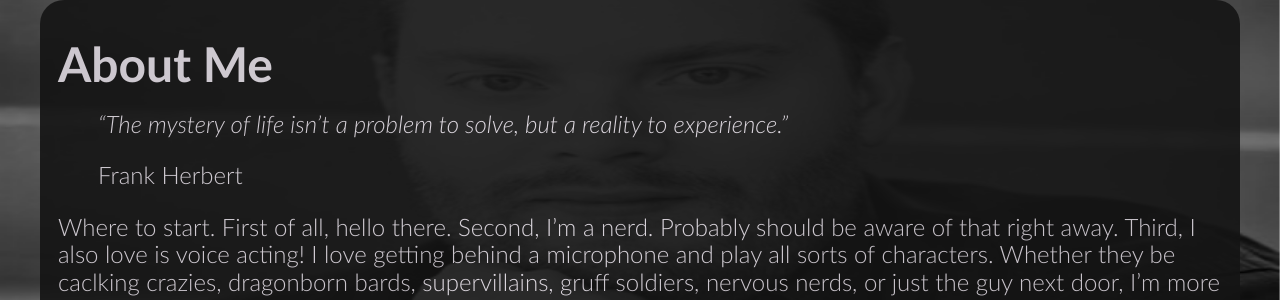
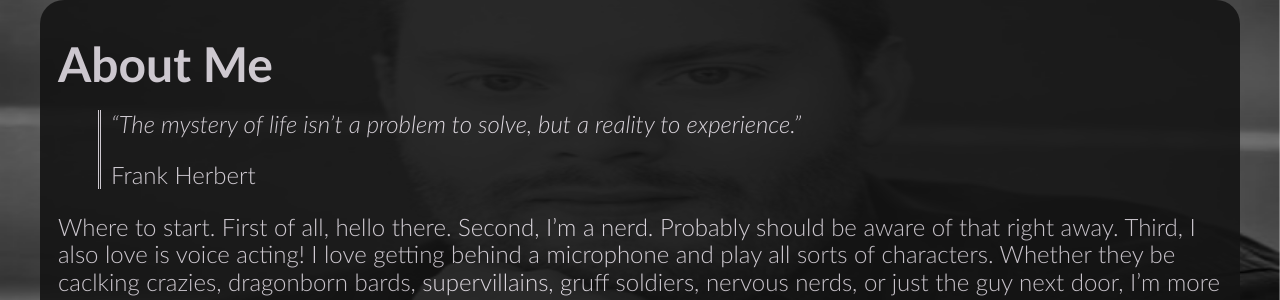
Before and after one commit to William-Nunn/William-Nunn.github.io, a Jekyll site: the page built from about.md, in a window 1280 px wide. Shown: the part 198-498 px from the top of the page. Built offline with Jekyll 4.4.1, drawn with Linux system fonts in a browser that asks for light colours.

Commit message:
add blockquote line

```diff
--- a/_sass/main.scss
+++ b/_sass/main.scss
@@ -42,6 +42,11 @@ a {
 
 a:hover {
   text-decoration: underline;
+}
+
+blockquote {
+  padding-left: 10px;
+  border-left: 3px double $text-color;
 }
 
 pre {
```
